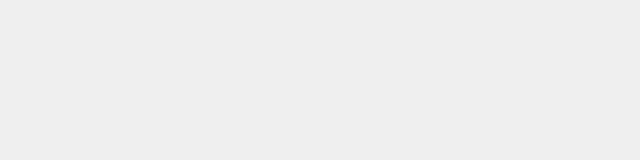
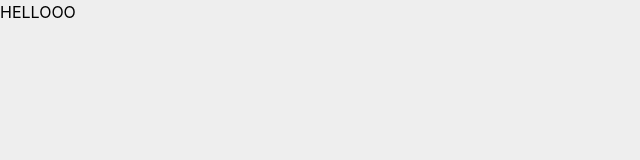
Before and after one commit to McHeisenburglar/rubiks-cube-3d-vite, a React (Vite) app: page /rubiks-cube-3d-vite/customize-panel in a window 1280 px wide. Before the commit this address had no page. Shown: the top 160 px of the page, without its empty margins (0-640 px from the left). Built offline with nearby package versions, Linux system fonts and the light colour scheme.

Commit message:
Add page/customization for playground.

```diff
--- a/src/App.tsx
+++ b/src/App.tsx
@@ -16,6 +16,7 @@ import CubeRefactor from './components/RubiksCube2'
 import CubeRefactor2 from './components/scene-refactor/Main'
 import TimerMain from './components/timer/TimerMain'
 import PlayMode from './components/play-mode/Main'
+import CustomizePanel from './components/ui/customize'
 
 function App() {
 	return (
@@ -26,6 +27,7 @@ function App() {
 				<Route path="/timer" element={<TimerMain />} />
 				<Route path="/play-mode" element={<PlayMode />} />
 				<Route path="/scene-refactor" element={<CubeRefactor2 />} />
+				<Route path="/customize-panel" element={<CustomizePanel />} />
 			</Routes>
 		</div>
 	)
--- /dev/null
+++ b/src/components/ui/customize/CustomizePanel.tsx
@@ -0,0 +1,9 @@
+import React from 'react'
+
+interface IProps {}
+
+const Component: React.FC<IProps> = () => {
+	return <div>HELLOOO</div>
+}
+
+export default Component
--- /dev/null
+++ b/src/components/ui/customize/index.tsx
@@ -0,0 +1,3 @@
+import Component from './CustomizePanel'
+
+export default Component
```
